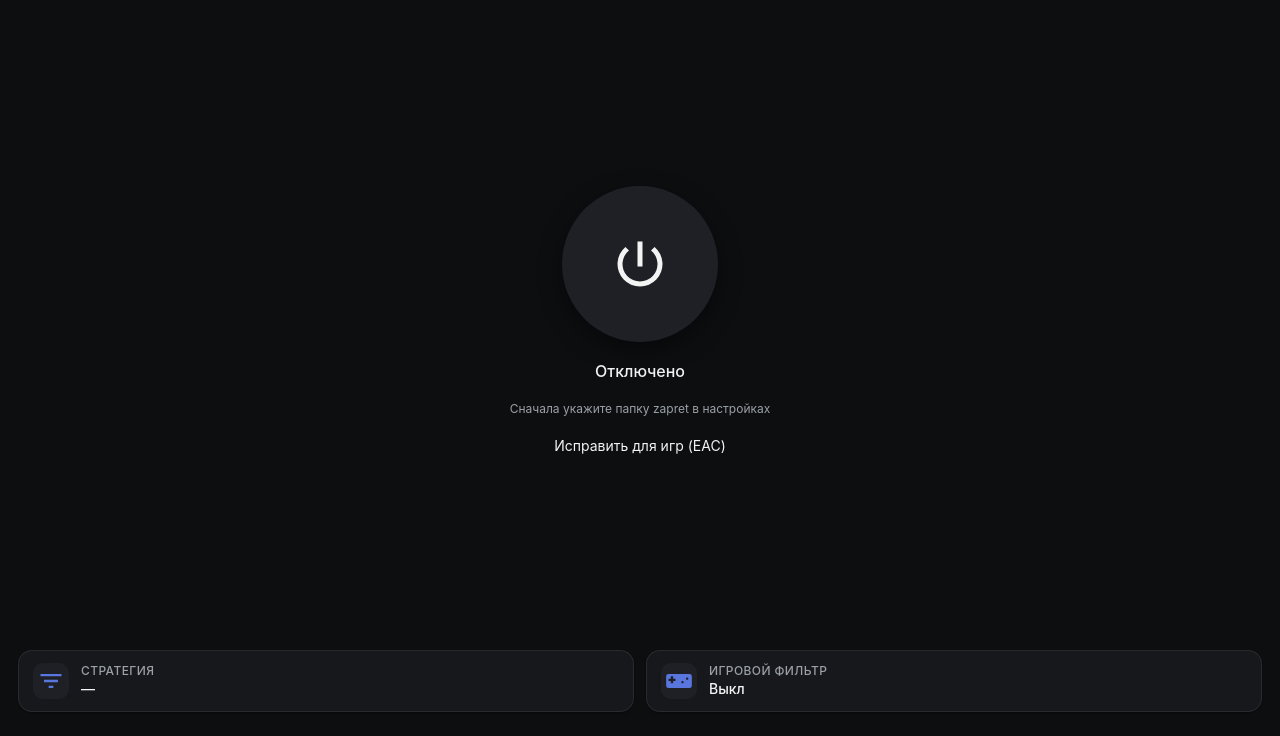
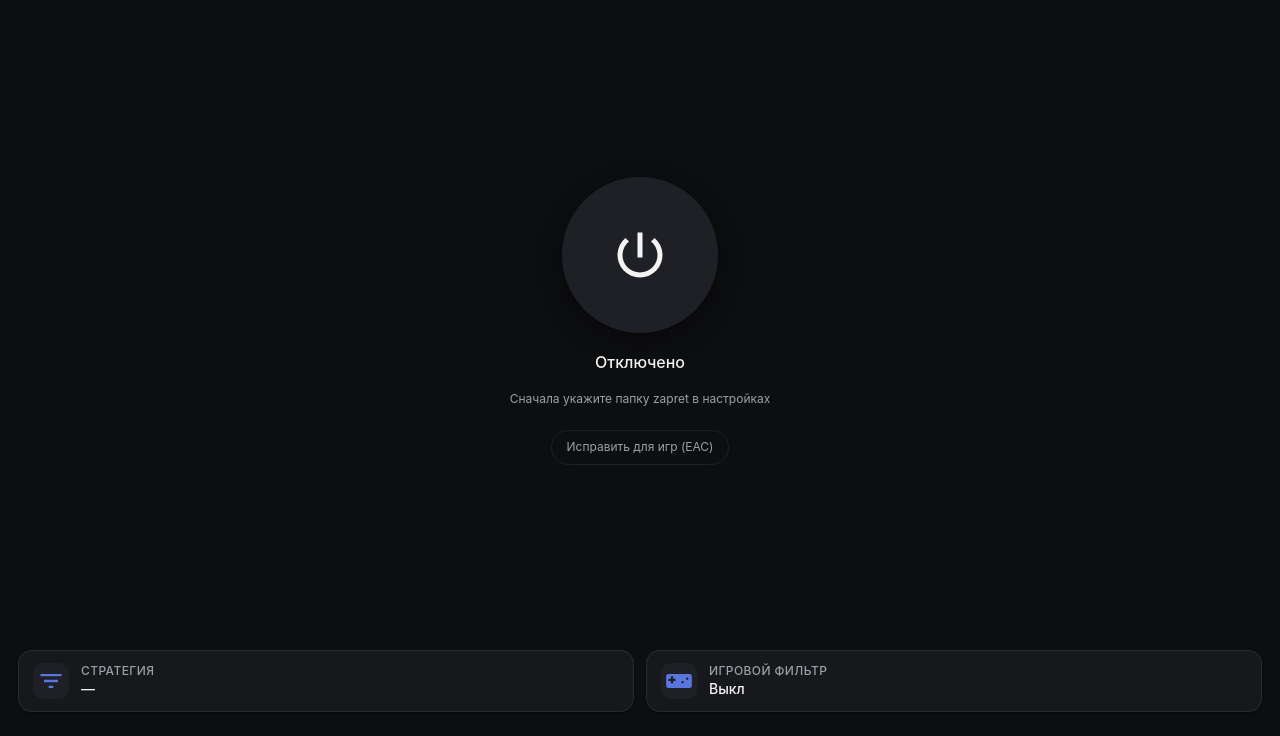
Before and after one commit to sand0o/ZapretGUI, a plain HTML site: page ui/index.html in a window 1280 px wide. Shown: the part 64-800 px from the top of the page. Drawn offline with Linux system fonts and the light colour scheme.

Commit message:
Update style.css

```diff
--- a/ui/style.css
+++ b/ui/style.css
@@ -204,6 +204,30 @@ select {
   color: var(--on-surface-dim);
   text-align: center;
   max-width: 320px;
+}
+
+.fix-btn {
+  margin-top: 4px;
+  padding: 8px 14px;
+  border-radius: 999px;
+  background: transparent;
+  border: 1px solid var(--surface-2);
+  color: var(--on-surface-dim);
+  font-size: 12px;
+  cursor: pointer;
+  transition:
+    background 160ms ease,
+    color 160ms ease,
+    border-color 160ms ease;
+}
+
+.fix-btn:hover {
+  background: var(--surface-2);
+  color: var(--on-surface);
+}
+
+.fix-btn:active {
+  transform: scale(0.97);
 }
 
 /* ----------------------- Bottom cards ----------------------- */
```
